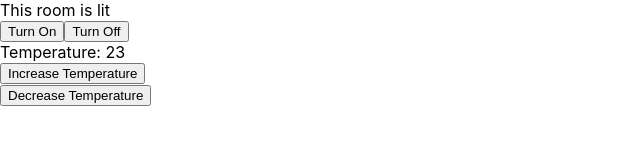
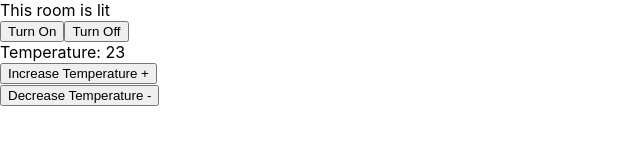
Before and after one commit to Saquibb/bootcampassmnt4, a React (Create React App) app: page / in a window 1280 px wide. Shown: the top 160 px of the page, without its empty margins (0-640 px from the left). Built offline with nearby package versions, Linux system fonts and the light colour scheme.

Commit message:
assignment4 completed

```diff
--- a/src/Room .js
+++ b/src/Room .js
@@ -20,7 +20,7 @@ function Room() {
           settemp(++temp);
         }}
       >
-        Increase Temperature
+        Increase Temperature +
       </button>
       <br />
       <button
@@ -29,7 +29,7 @@ function Room() {
           settemp(--temp);
         }}
       >
-        Decrease Temperature
+        Decrease Temperature -
       </button>
     </div>
   );
```
